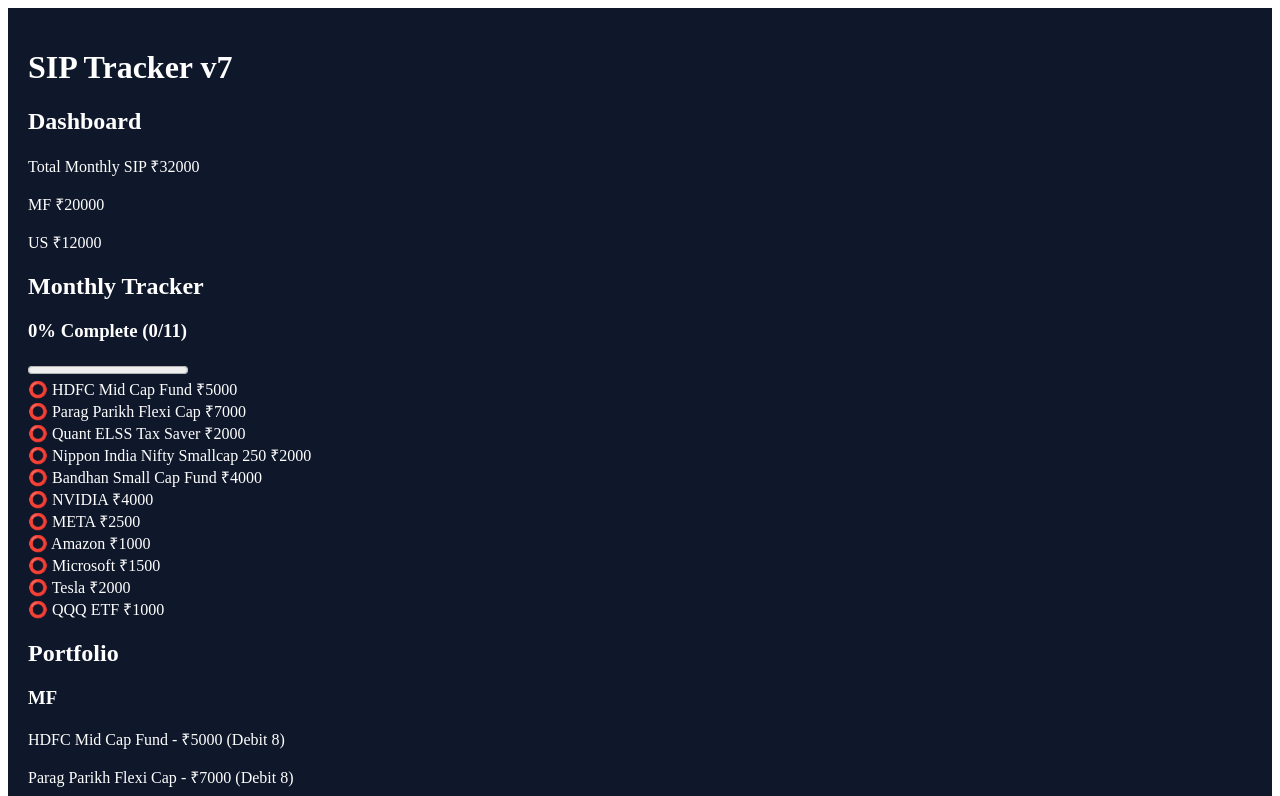
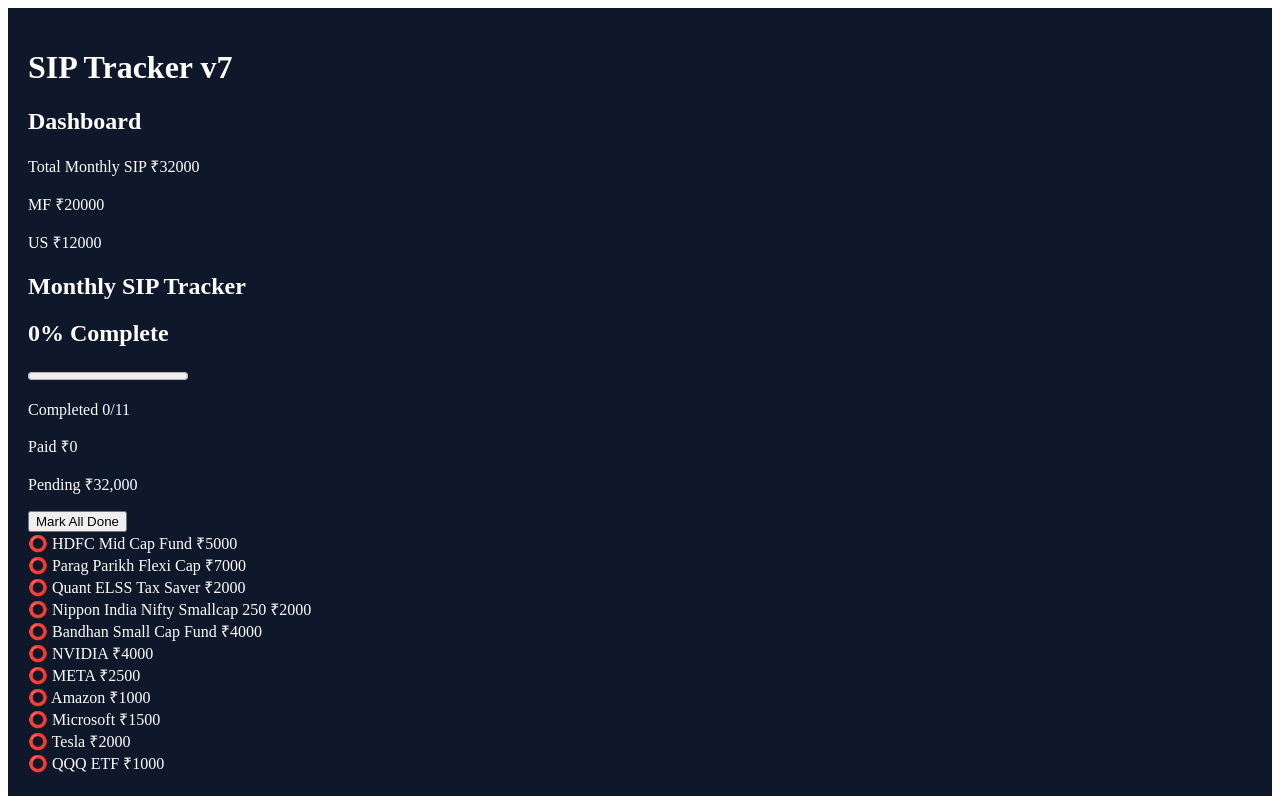
Before and after one commit to manikandankrish13/siptracker, a React (Vite) app: page / in a window 1280 px wide. Shown: the top 796 px of the page. Built offline with nearby package versions, Linux system fonts and the light colour scheme.

Commit message:
Improve tracker with paid pending and mark all done

```diff
--- a/src/components/MonthlyTracker.jsx
+++ b/src/components/MonthlyTracker.jsx
@@ -2,8 +2,20 @@
 
 export default function MonthlyTracker({items}){
  const [done,setDone]=useState({});
- const toggle=(name)=>setDone({...done,[name]:!done[name]});
- const count=Object.values(done).filter(Boolean).length;
- const pct=Math.round((count/items.length)*100);
- return <div><h2>Monthly Tracker</h2><h3>{pct}% Complete ({count}/{items.length})</h3><progress value={pct} max='100'/>{items.map(x=><div key={x.name} onClick={()=>toggle(x.name)}>{done[x.name]?'✅':'⭕'} {x.name} ₹{x.amount}</div>)}</div>
+ const toggle=name=>setDone({...done,[name]:!done[name]});
+ const markAll=()=>setDone(Object.fromEntries(items.map(x=>[x.name,true])));
+ const completed=items.filter(x=>done[x.name]);
+ const paid=completed.reduce((a,b)=>a+b.amount,0);
+ const total=items.reduce((a,b)=>a+b.amount,0);
+ const pct=Math.round((completed.length/items.length)*100);
+ return <section className='card'>
+ <h2>Monthly SIP Tracker</h2>
+ <h1>{pct}% Complete</h1>
+ <progress value={pct} max='100'/>
+ <p>Completed {completed.length}/{items.length}</p>
+ <p>Paid ₹{paid.toLocaleString()}</p>
+ <p>Pending ₹{(total-paid).toLocaleString()}</p>
+ <button onClick={markAll}>Mark All Done</button>
+ {items.map(x=><div key={x.name} onClick={()=>toggle(x.name)}>{done[x.name]?'✅':'⭕'} {x.name} ₹{x.amount}</div>)}
+ </section>
 }
```
